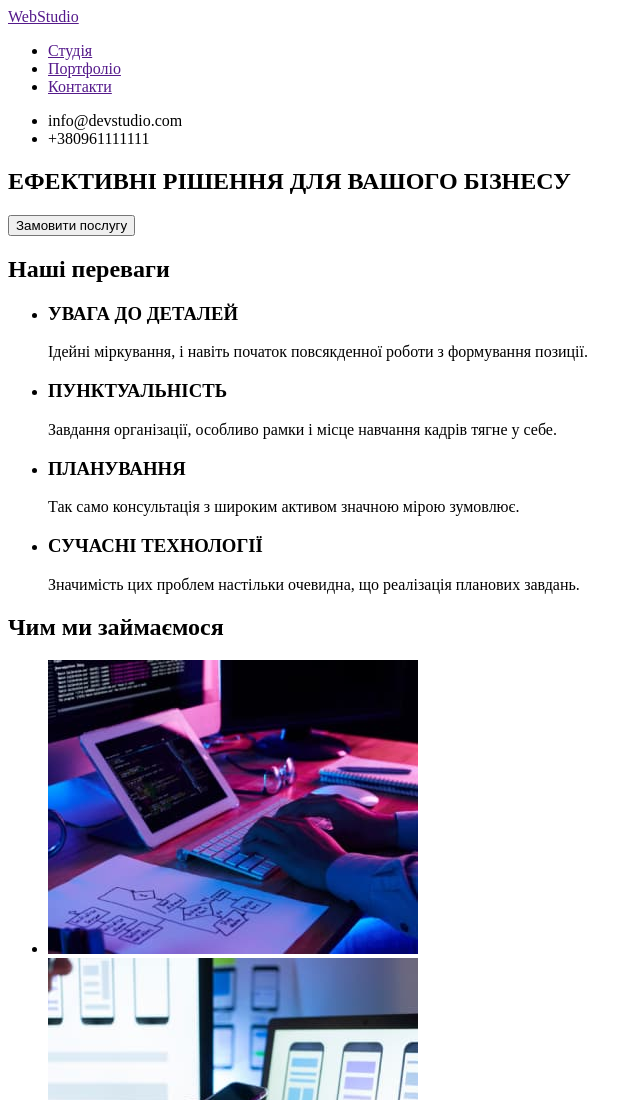
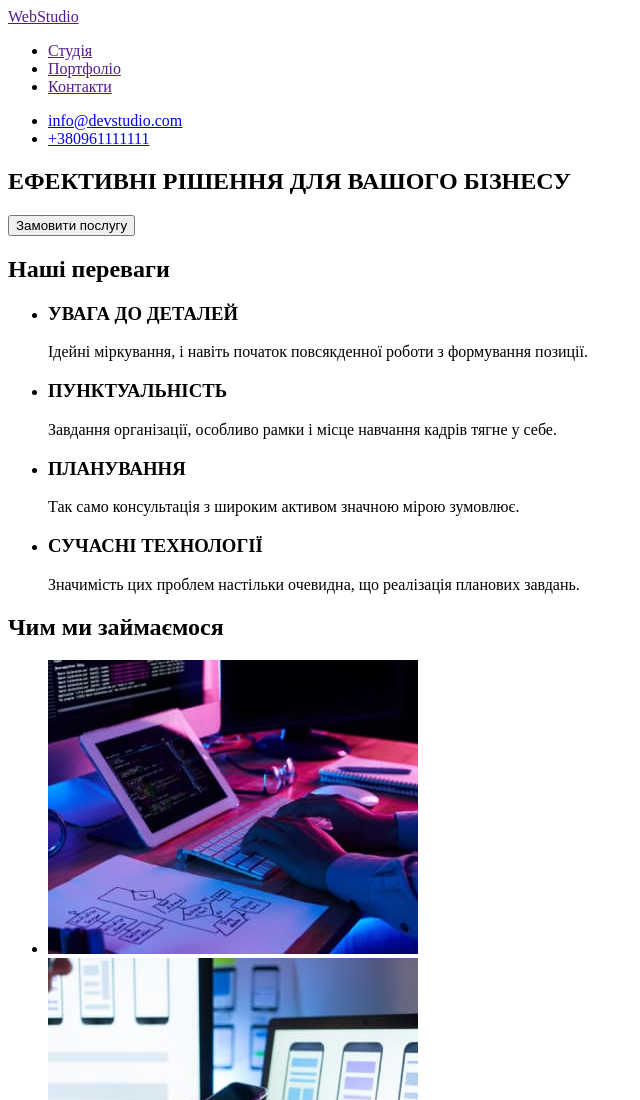
Before and after one commit to vitulya/goit-markup-hw-01, a plain HTML site: page index.html in a window 1280 px wide. Shown: the top 1100 px of the page, without its empty margins (0-640 px from the left). Drawn offline with Linux system fonts and the light colour scheme.

Commit message:
Доопрацювання_2

```diff
--- a/index.html
+++ b/index.html
@@ -20,8 +20,8 @@
       </nav>
 
       <ul>
-        <li><a href="mailto:info@devstudio.com"></a>info@devstudio.com</li>
-        <li><a href="tel:+380961111111"></a>+380961111111</li>
+        <li><a href="mailto:info@devstudio.com">info@devstudio.com</a></li>
+        <li><a href="tel:+380961111111">+380961111111</a></li>
       </ul>
     </header>
 
@@ -117,7 +117,6 @@
           <li><a href="mailto:info@devstudio.com">info@devstudio.com</a></li>
           <li><a href="tel:+380961111111">+380961111111</a></li>
         </ul>
-        <a href=""></a>
       </address>
     </footer>
   </body>
```
